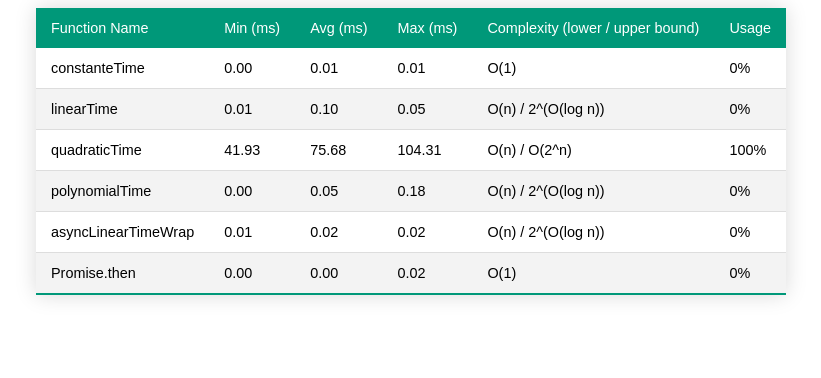
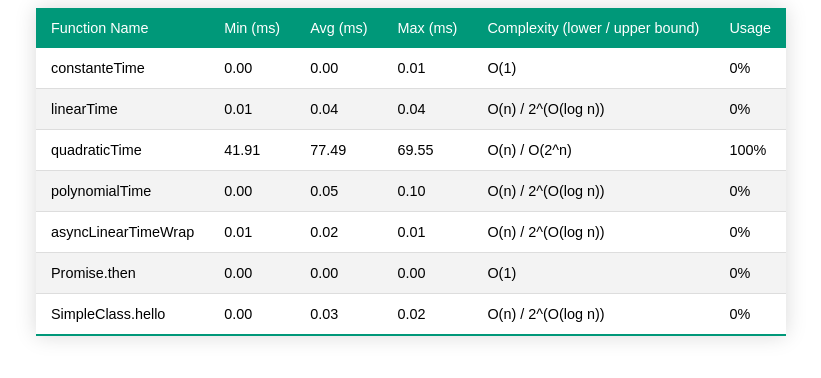
Before and after one commit to fsvieira/perfmetrics, a plain HTML site: page docs/index.html in a window 1280 px wide. Shown: the whole page, without its empty margins (229-1050 px from the left). Drawn offline with Linux system fonts and the light colour scheme.

Commit message:
add class example, update docs

```diff
--- a/docs/index.html
+++ b/docs/index.html
@@ -52,44 +52,51 @@
         </thead>
         <tbody><tr><td>constanteTime</td>
 <td>0.00</td>
-<td>0.01</td>
+<td>0.00</td>
 <td>0.01</td>
 <td>O(1)</td>
 <td>0%</td>
 </tr>
 <tr><td>linearTime</td>
 <td>0.01</td>
-<td>0.10</td>
-<td>0.05</td>
+<td>0.04</td>
+<td>0.04</td>
 <td>O(n) / 2^(O(log n))</td>
 <td>0%</td>
 </tr>
 <tr><td>quadraticTime</td>
-<td>41.93</td>
-<td>75.68</td>
-<td>104.31</td>
+<td>41.91</td>
+<td>77.49</td>
+<td>69.55</td>
 <td>O(n) / O(2^n)</td>
 <td>100%</td>
 </tr>
 <tr><td>polynomialTime</td>
 <td>0.00</td>
 <td>0.05</td>
-<td>0.18</td>
+<td>0.10</td>
 <td>O(n) / 2^(O(log n))</td>
 <td>0%</td>
 </tr>
 <tr><td>asyncLinearTimeWrap</td>
 <td>0.01</td>
 <td>0.02</td>
-<td>0.02</td>
+<td>0.01</td>
 <td>O(n) / 2^(O(log n))</td>
 <td>0%</td>
 </tr>
 <tr><td>Promise.then</td>
 <td>0.00</td>
 <td>0.00</td>
+<td>0.00</td>
+<td>O(1)</td>
+<td>0%</td>
+</tr>
+<tr><td>SimpleClass.hello</td>
+<td>0.00</td>
+<td>0.03</td>
 <td>0.02</td>
-<td>O(1)</td>
+<td>O(n) / 2^(O(log n))</td>
 <td>0%</td>
 </tr>
         </tbody>
```
Also changed, not shown: examples/examples.js (+16 -0 lines).
